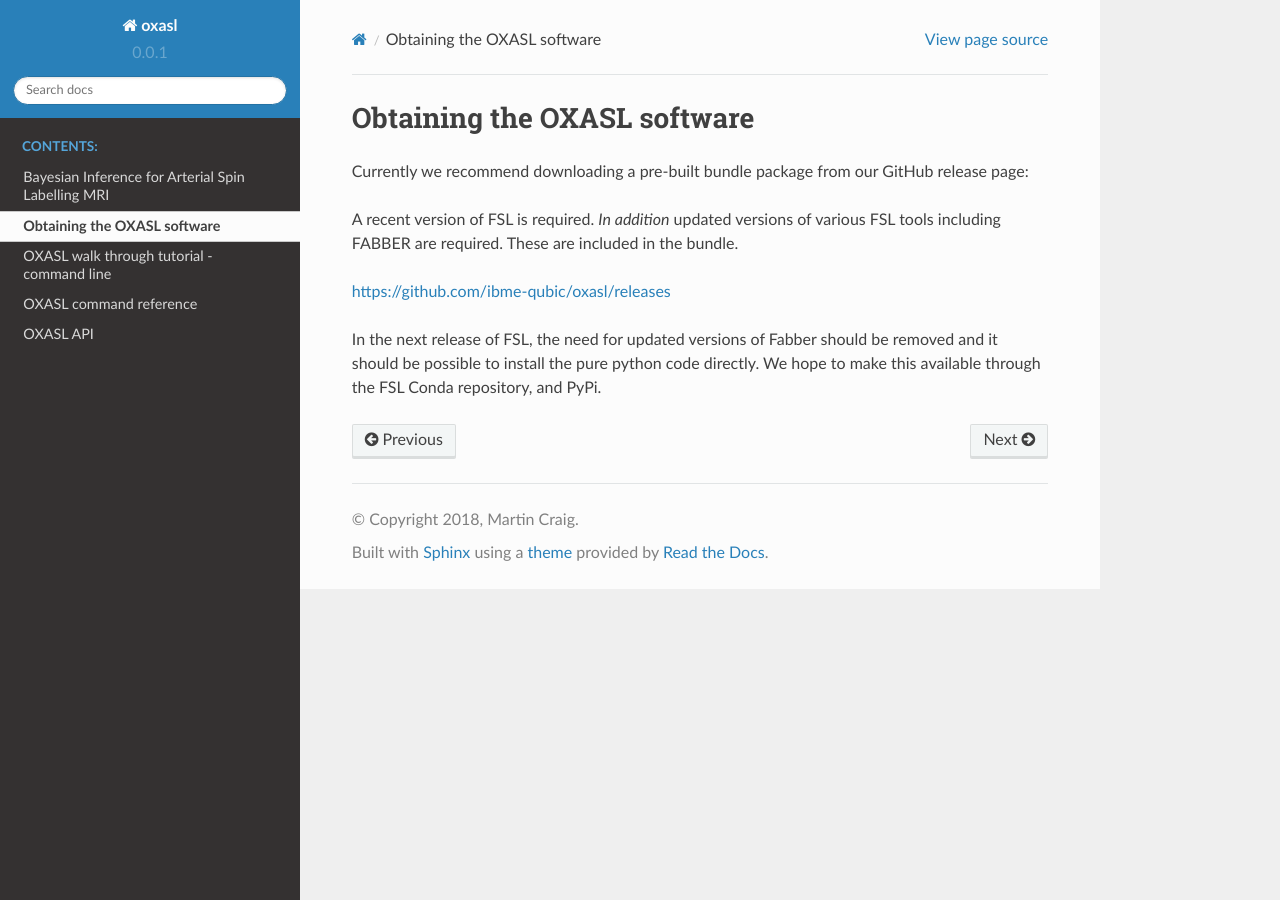
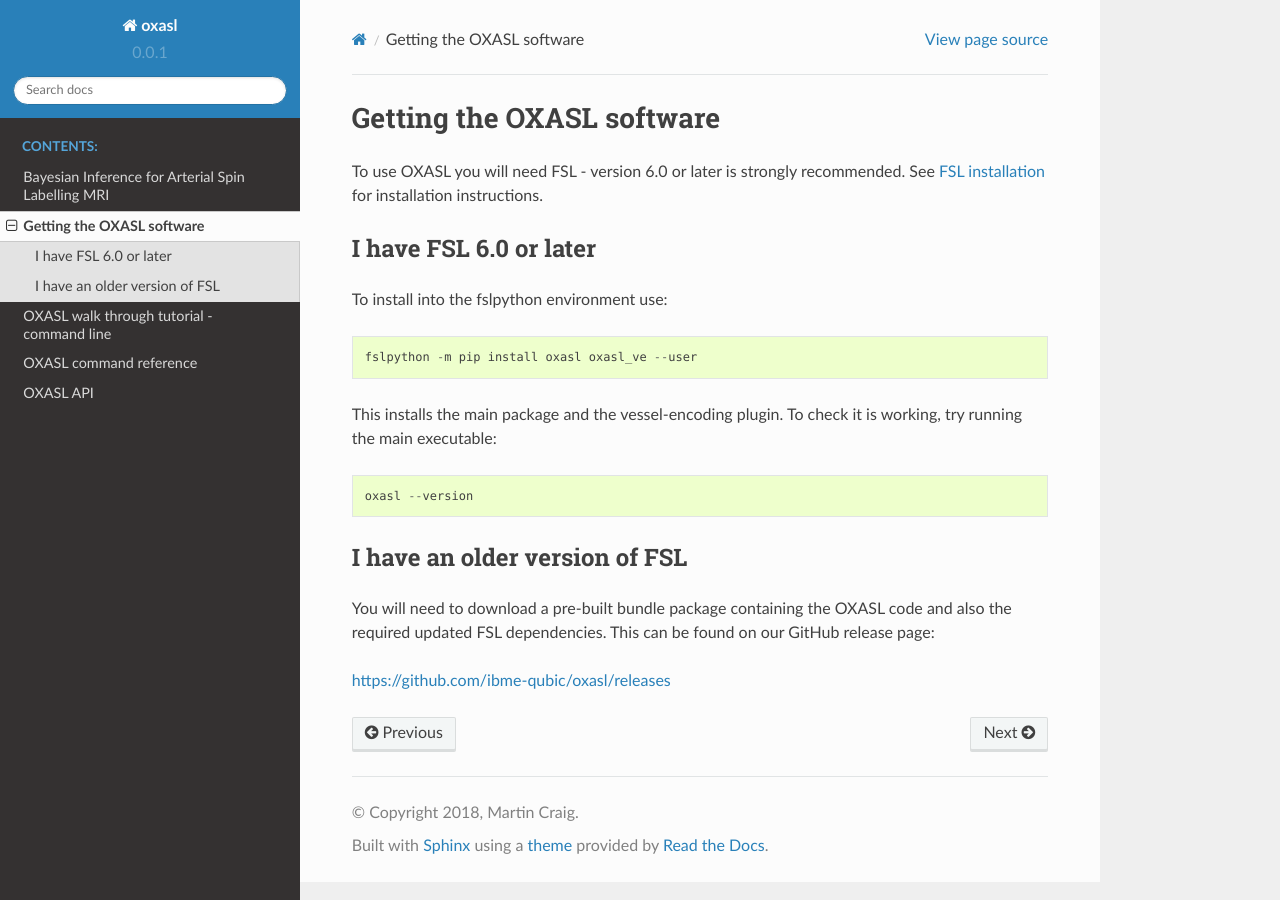
Before and after one commit to physimals/oxasl, a Sphinx documentation site: the page built from doc/download.rst, in a window 1280 px wide. Built offline with Sphinx 7.4.7 and the Read the Docs theme 2.0.0, drawn with Linux system fonts in a browser that asks for light colours.

Commit message:
Updated now we can work directly with FSL6

```diff
--- a/doc/download.rst
+++ b/doc/download.rst
@@ -1,13 +1,27 @@
-Obtaining the OXASL software
-============================
+Getting the OXASL software
+==========================
 
-Currently we recommend downloading a pre-built bundle package from our GitHub release page:
+To use OXASL you will need FSL - version 6.0 or later is strongly recommended.
+See `FSL installation <https://fsl.fmrib.ox.ac.uk/fsl/fslwiki/FslInstallation>`_
+for installation instructions.
 
-A recent version of FSL is required. *In addition* updated versions of various FSL tools
-including FABBER are required. These are included in the bundle.
+I have FSL 6.0 or later
+-----------------------
+
+To install into the fslpython environment use::
+
+    fslpython -m pip install oxasl oxasl_ve --user
+
+This installs the main package and the vessel-encoding plugin.
+To check it is working, try running the main executable::
+
+    oxasl --version
+
+I have an older version of FSL
+------------------------------
+
+You will need to download a pre-built bundle package containing the OXASL code and
+also the required updated FSL dependencies. This can be found on our GitHub
+release page:
 
 https://github.com/ibme-qubic/oxasl/releases
-
-In the next release of FSL, the need for updated versions of Fabber should be removed and
-it should be possible to install the pure python code directly. We hope to make this available
-through the FSL Conda repository, and PyPi.
```
